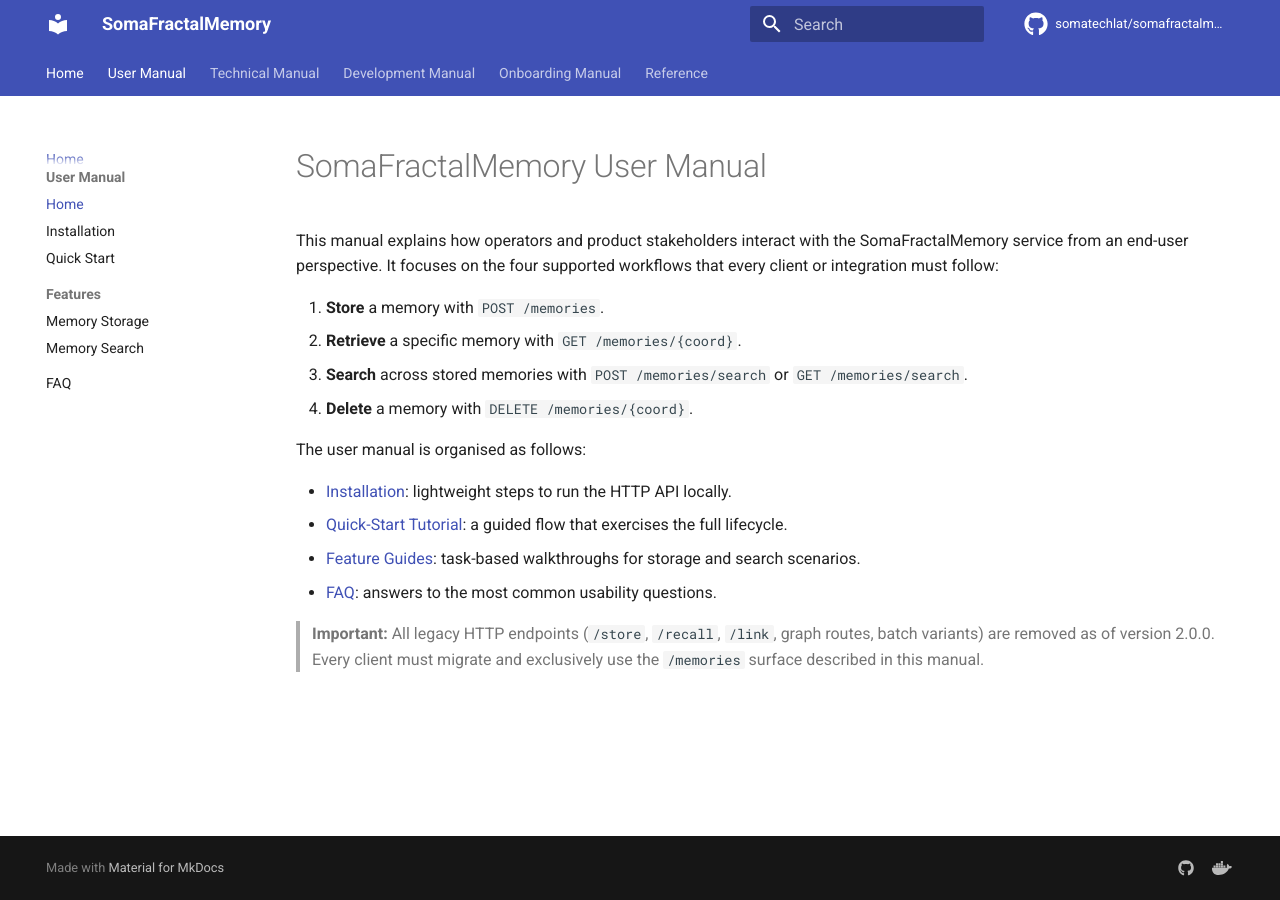
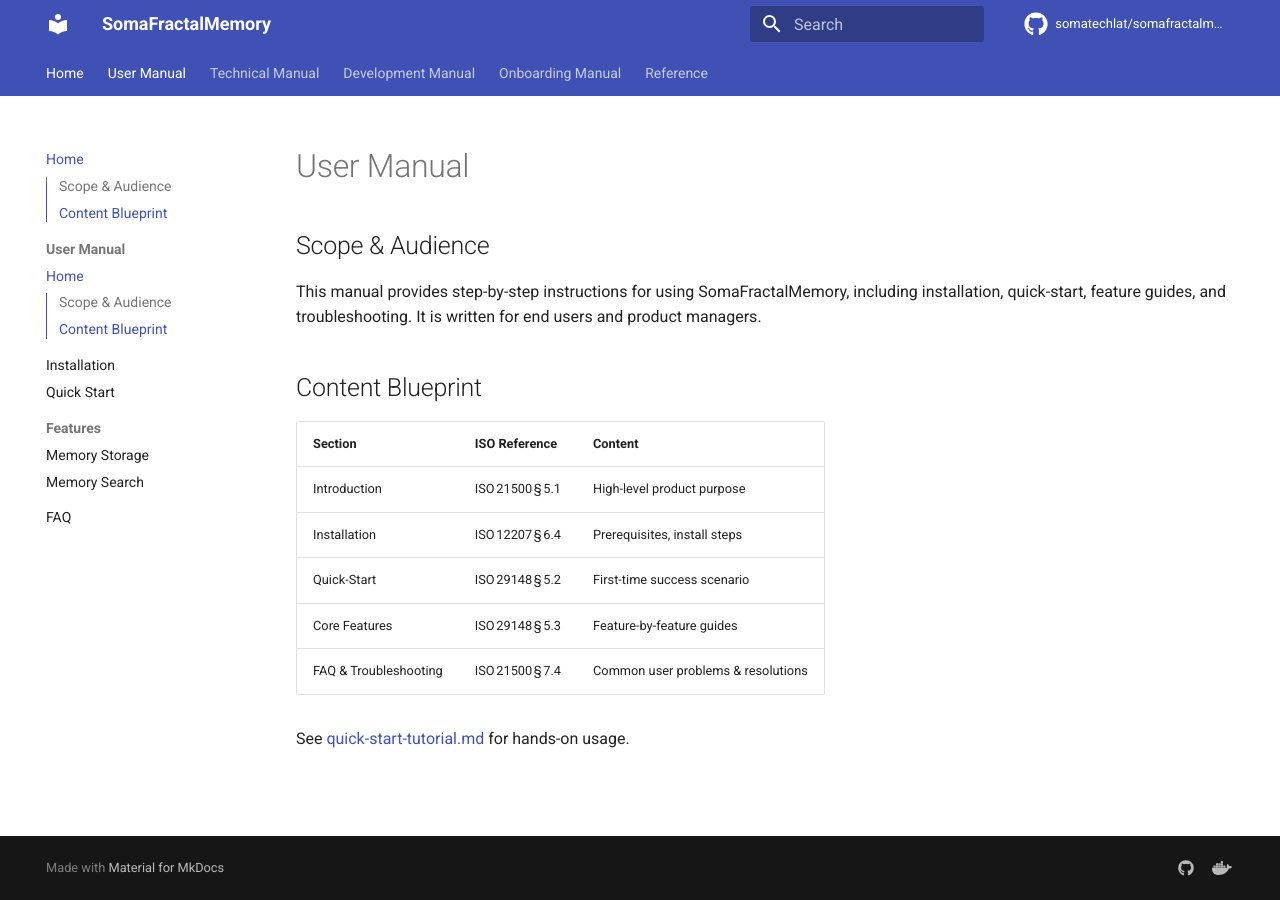
Before and after one commit to somatechlat/somafractalmemory, an MkDocs documentation site: the page built from docs/user-manual/index.md, in a window 1280 px wide. Built offline with MkDocs 1.6.1 and Material for MkDocs 9.7.7, drawn with Linux system fonts in a browser that asks for light colours; comment, search, counter and statistics services are not loaded; the version menu is left out.

```diff
--- a/docs/user-manual/index.md
+++ b/docs/user-manual/index.md
@@ -1,25 +1,24 @@
 ---
-title: "SomaFractalMemory User Manual"
-purpose: "This manual explains how operators and product stakeholders interact with the SomaFractalMemory service from an end-user perspective."
+title: "User Manual"
+purpose: "How to use SomaFractalMemory as an end user."
 audience:
-  - "End Users"
-last_updated: "2025-10-16"
+  - "End users"
+  - "Product managers"
+last_updated: "2025-10-24"
 ---
 
-# SomaFractalMemory User Manual
+# User Manual
 
-This manual explains how operators and product stakeholders interact with the SomaFractalMemory service from an end-user perspective. It focuses on the four supported workflows that every client or integration must follow:
+## Scope & Audience
+This manual provides step-by-step instructions for using SomaFractalMemory, including installation, quick-start, feature guides, and troubleshooting. It is written for end users and product managers.
 
-1. **Store** a memory with `POST /memories`.
-2. **Retrieve** a specific memory with `GET /memories/{coord}`.
-3. **Search** across stored memories with `POST /memories/search` or `GET /memories/search`.
-4. **Delete** a memory with `DELETE /memories/{coord}`.
+## Content Blueprint
+| Section | ISO Reference | Content |
+|---------|---------------|---------|
+| Introduction | ISO 21500 § 5.1 | High-level product purpose |
+| Installation | ISO 12207 § 6.4 | Prerequisites, install steps |
+| Quick-Start | ISO 29148 § 5.2 | First-time success scenario |
+| Core Features | ISO 29148 § 5.3 | Feature-by-feature guides |
+| FAQ & Troubleshooting | ISO 21500 § 7.4 | Common user problems & resolutions |
 
-The user manual is organised as follows:
-
-- [Installation](installation.md): lightweight steps to run the HTTP API locally.
-- [Quick-Start Tutorial](quick-start-tutorial.md): a guided flow that exercises the full lifecycle.
-- [Feature Guides](features/): task-based walkthroughs for storage and search scenarios.
-- [FAQ](faq.md): answers to the most common usability questions.
-
-> **Important:** All legacy HTTP endpoints (`/store`, `/recall`, `/link`, graph routes, batch variants) are removed as of version 2.0.0. Every client must migrate and exclusively use the `/memories` surface described in this manual.
+See [quick-start-tutorial.md](quick-start-tutorial.md) for hands-on usage.
```
Also changed, not shown: docs/development-manual/index.md (+17 -24 lines), docs/front_matter.yaml (added, +15 -0 lines), docs/glossary.md (+13 -10 lines), docs/onboarding-manual/index.md (+17 -15 lines), docs/onboarding-manual/onboarding-timeline.md (added, +14 -0 lines), docs/style-guide.md (+19 -14 lines), docs/technical-manual/api-reference.md (added, +83 -0 lines), docs/technical-manual/index.md (+12 -7 lines), 2 other files.
